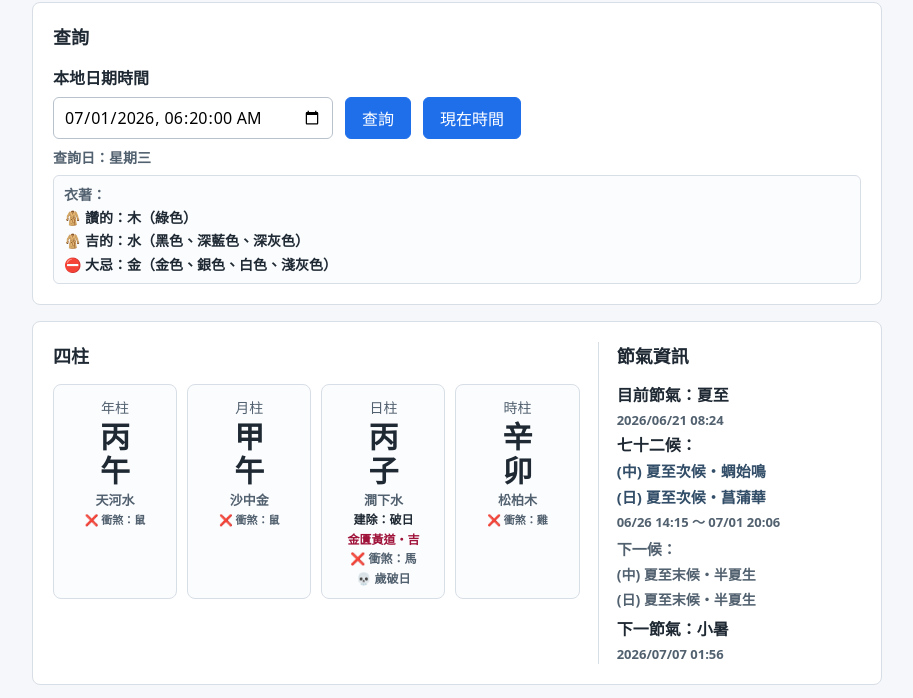
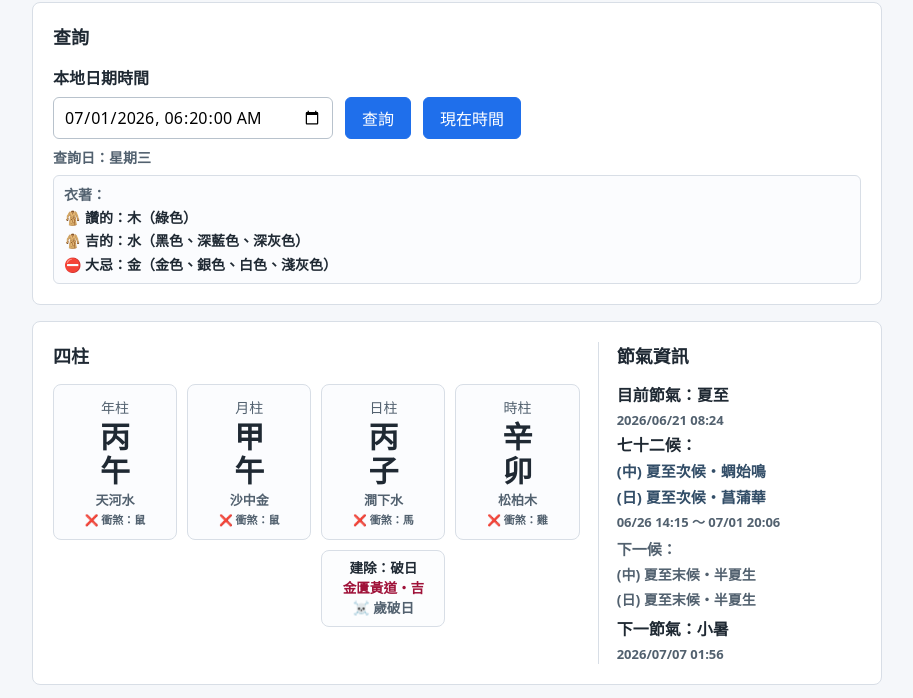
Before and after one commit to EmmaWu0104/eastern-calendar-tools, a website with bundled scripts: page index.html in a window 1280 px wide. Shown: the part 94-792 px from the top of the page, without its empty margins (183-1096 px from the left). Built offline with nearby package versions, Linux system fonts and the light colour scheme.

Commit message:
整理四柱基礎資訊與日柱附加資訊

```diff
--- a/src/main.js
+++ b/src/main.js
@@ -100,6 +100,7 @@ const elements = {
   calculate: getElement("#calculate"),
   useNow: getElement("#use-now"),
   weekdayLabel: getElement("#weekday-label"),
+  pillars: getElement(".pillars"),
   yearPillar: getElement("#year-pillar"),
   monthPillar: getElement("#month-pillar"),
   dayPillar: getElement("#day-pillar"),
@@ -124,6 +125,9 @@ let isJinhanDunTypeManuallyOverridden = false;
 let isAutoNowMode = false;
 let autoNowTimerId = null;
 let isCalculating = false;
+const pillarExtraPanel = createPillarExtraPanel();
+
+elements.pillars.append(pillarExtraPanel);
 
 elements.calculate.addEventListener("click", () => {
   handleCalculate();
@@ -222,8 +226,9 @@ function renderResult(result) {
   const dailyDaHuangDao = getDailyDaHuangDao(result.monthBranch, result.dayPillar?.[1]);
   renderPillar(elements.yearPillar, result.yearPillar, undefined, undefined, true);
   renderPillar(elements.monthPillar, result.monthPillar, undefined, undefined, true);
-  renderPillar(elements.dayPillar, result.dayPillar, result.jianchu, result.dailyInfo, false, dailyDaHuangDao);
+  renderPillar(elements.dayPillar, result.dayPillar, undefined, undefined, true);
   renderPillar(elements.hourPillar, result.hourPillar, undefined, undefined, true);
+  renderPillarExtraPanel(result.jianchu, dailyDaHuangDao, result.dailyInfo);
   updateWeekdayLabel(elements.datetime.value, result.dailyInfo);
   renderSeasonInfo(result);
   renderDongGongDaySelection(result);
@@ -243,6 +248,7 @@ function clearResult() {
   ]) {
     element.textContent = "--";
   }
+  clearPillarExtraPanel();
   clearDongGongDaySelection();
   clearFlyingStars();
   clearJinhanYujing();
@@ -498,6 +504,42 @@ function renderPillar(
   element.replaceChildren(...parts);
 }
 
+function createPillarExtraPanel() {
+  const panel = document.createElement("aside");
+  panel.className = "pillar-extra-panel";
+  panel.hidden = true;
+
+  const lines = document.createElement("div");
+  lines.className = "pillar-extra-panel-lines";
+
+  panel.append(lines);
+  return panel;
+}
+
+function renderPillarExtraPanel(jianchu, dailyDaHuangDao, dailyInfo) {
+  const lines = [];
+
+  if (jianchu !== undefined) {
+    lines.push(createPillarExtraPanelLine(`建除：${jianchu?.fullName ?? "—"}`, "jianchu-label"));
+  }
+
+  if (dailyDaHuangDao) {
+    lines.push(createDailyDaHuangDaoPanelLine(dailyDaHuangDao));
+  }
+
+  lines.push(...createDailyInfoPanelLines(dailyInfo));
+
+  const lineContainer = pillarExtraPanel.querySelector(".pillar-extra-panel-lines");
+  lineContainer.replaceChildren(...lines);
+  pillarExtraPanel.hidden = lines.length === 0;
+}
+
+function clearPillarExtraPanel() {
+  const lineContainer = pillarExtraPanel.querySelector(".pillar-extra-panel-lines");
+  lineContainer.replaceChildren();
+  pillarExtraPanel.hidden = true;
+}
+
 function createDailyDaHuangDaoPart(dailyDaHuangDao) {
   const className = dailyDaHuangDao.type === "黃道"
     ? "pillar-extra pillar-extra-line daily-da-huang-dao daily-da-huang-dao-good"
@@ -508,6 +550,23 @@ function createDailyDaHuangDaoPart(dailyDaHuangDao) {
   );
 }
 
+function createDailyDaHuangDaoPanelLine(dailyDaHuangDao) {
+  const className = dailyDaHuangDao.type === "黃道"
+    ? "daily-da-huang-dao daily-da-huang-dao-good"
+    : "daily-da-huang-dao daily-da-huang-dao-bad";
+  return createPillarExtraPanelLine(
+    `${dailyDaHuangDao.deity}${dailyDaHuangDao.type}・${dailyDaHuangDao.fortune}`,
+    className
+  );
+}
+
+function createPillarExtraPanelLine(text, className = "") {
+  const line = document.createElement("div");
+  line.className = `pillar-extra-line ${className}`.trim();
+  line.textContent = text;
+  return line;
+}
+
 function createPillarPart(text, className) {
   const part = document.createElement("span");
   part.className = className;
@@ -536,6 +595,28 @@ function createDailyInfoPillarParts(dailyInfo) {
 
   if (dailyInfo?.seasonalMarker) {
     lines.push(createPillarPart(`💀 ${dailyInfo.seasonalMarker.label}`, "pillar-extra daily-info-line"));
+  }
+
+  return lines;
+}
+
+function createDailyInfoPanelLines(dailyInfo) {
+  const lines = [];
+
+  if (dailyInfo?.suiPo?.isSuiPo) {
+    lines.push(createPillarExtraPanelLine(`☠️ ${dailyInfo.suiPo.label}`, "daily-info-line"));
+  }
+
+  if (dailyInfo?.tianShe?.isTianShe) {
+    lines.push(createPillarExtraPanelLine(`😇 ${dailyInfo.tianShe.label}`, "daily-info-line"));
+  }
+
+  if (dailyInfo?.sanfu) {
+    lines.push(createPillarExtraPanelLine(`♨ ${dailyInfo.sanfu.label}`, "daily-info-line"));
+  }
+
+  if (dailyInfo?.seasonalMarker) {
+    lines.push(createPillarExtraPanelLine(`☠️ ${dailyInfo.seasonalMarker.label}`, "daily-info-line"));
   }
 
   return lines;
--- a/styles/main.css
+++ b/styles/main.css
@@ -459,6 +459,29 @@ dd {
   color: #52616f;
   font-size: 11px;
   font-weight: 800;
+}
+
+.pillar-extra-panel {
+  box-sizing: border-box;
+  grid-column: 3;
+  width: 100%;
+  margin: 0;
+  padding: 8px 10px;
+  border: 1px solid #d8dee6;
+  border-radius: 8px;
+  background: rgba(251, 252, 254, 0.72);
+  color: #52616f;
+  text-align: center;
+  font-size: 0.85rem;
+  line-height: 1.35;
+}
+
+.pillar-extra-panel .pillar-extra-line {
+  margin: 0;
+}
+
+.pillar-extra-panel .pillar-extra-line + .pillar-extra-line {
+  margin-top: 2px;
 }
 
 .details dd {
@@ -1247,6 +1270,10 @@ dd {
     grid-template-columns: repeat(2, minmax(0, 1fr));
   }
 
+  .pillar-extra-panel {
+    grid-column: 1 / -1;
+  }
+
   .jinhan-palace {
     min-height: 108px;
     padding: 8px 30px 22px 6px;
```
